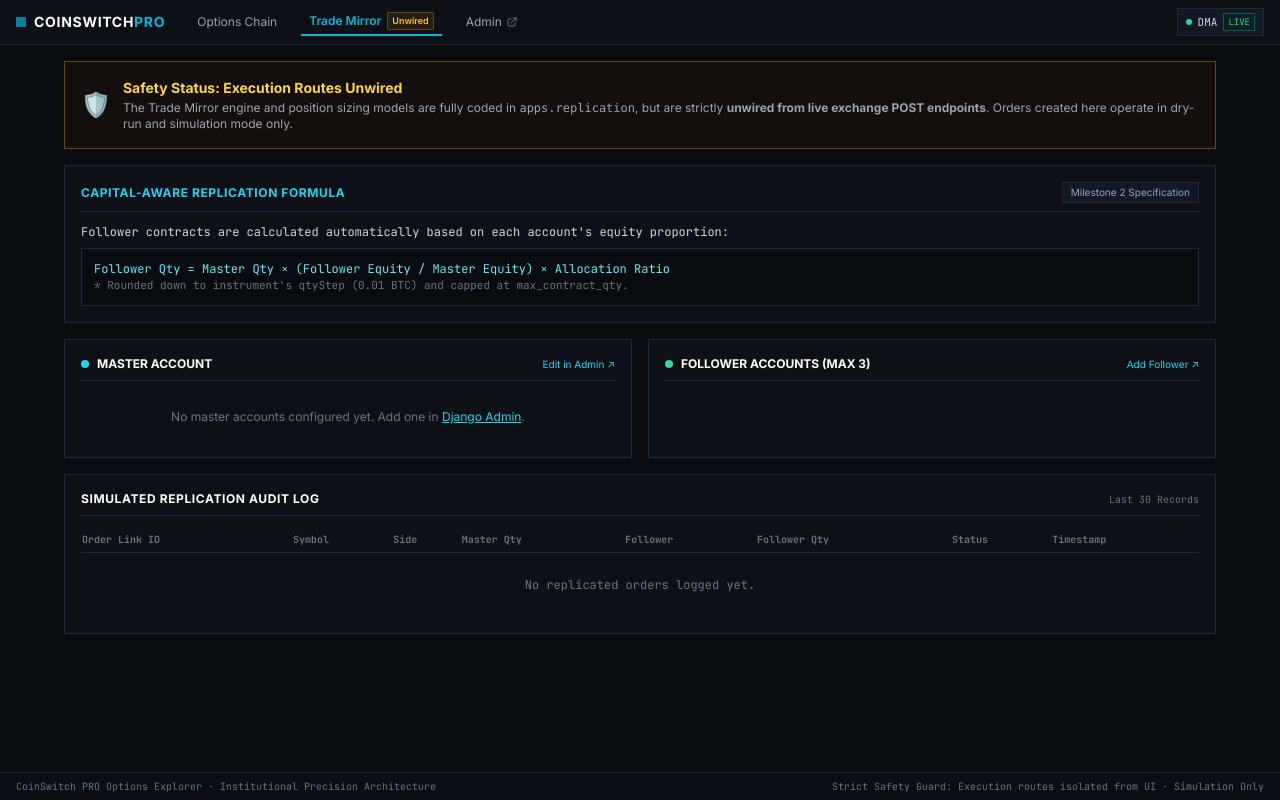
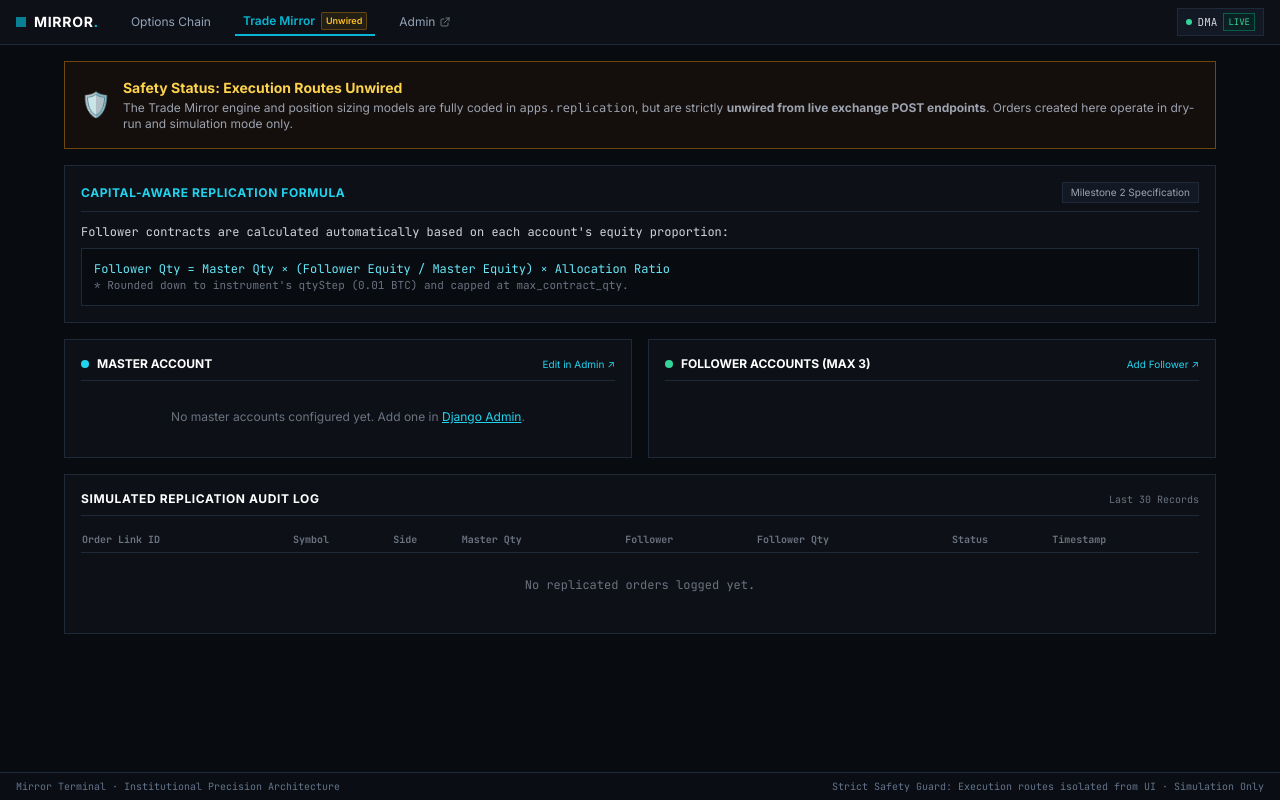
Before and after one commit to DRIRU/mirror, a Django app: page /replication/ in a window 1280 px wide. Run offline with Django 4.2, Linux system fonts and the light colour scheme; data that the repository does not hold is empty; some libraries are stand-ins or nearby versions.

Commit message:
Rebrand terminal to Mirror and add comprehensive README

```diff
--- a/apps/market_data/views.py
+++ b/apps/market_data/views.py
@@ -1,5 +1,5 @@
 """
-Market Data Views for the CoinSwitch PRO Options Terminal.
+Market Data Views for Mirror Institutional Options Terminal.
 """
 
 from datetime import datetime, timezone
--- a/apps/replication/models.py
+++ b/apps/replication/models.py
@@ -9,7 +9,7 @@ from django.utils import timezone
 
 class MasterAccount(models.Model):
     label = models.CharField(max_length=64, default="Master Trader")
-    api_key = models.CharField(max_length=128, help_text="CoinSwitch PRO Master API Key")
+    api_key = models.CharField(max_length=128, help_text="Master Account API Key")
     api_secret = models.CharField(max_length=128, help_text="Hex-encoded Ed25519 Secret Key")
     base_currency = models.CharField(max_length=16, default="USDT")
     is_active = models.BooleanField(default=True)
--- a/config/settings.py
+++ b/config/settings.py
@@ -1,5 +1,5 @@
 """
-Django settings for mirror project (CoinSwitch PRO Options Terminal & Trade Mirror).
+Django settings for Mirror (Institutional Options Terminal & Trade Replication Engine).
 """
 
 from pathlib import Path
--- a/templates/base.html
+++ b/templates/base.html
@@ -4,7 +4,7 @@
 <head>
   <meta charset="UTF-8">
   <meta name="viewport" content="width=device-width, initial-scale=1.0, maximum-scale=1.0, user-scalable=no, viewport-fit=cover">
-  <title>{% block title %}CoinSwitch PRO · Options Terminal{% endblock %}</title>
+  <title>{% block title %}Mirror · Options Terminal{% endblock %}</title>
 
   <!-- Tailwind CSS CDN -->
   <script src="https://cdn.tailwindcss.com"></script>
@@ -44,7 +44,7 @@
     <div class="flex items-center space-x-3 md:space-x-6">
       <a href="{% url 'options_chain' %}" class="flex items-center space-x-2">
         <div class="w-2.5 h-2.5 bg-[#06B6D4] animate-pulse"></div>
-        <span class="font-bold tracking-wider text-sm text-white">COINSWITCH<span class="text-[#06B6D4]">PRO</span></span>
+        <span class="font-extrabold tracking-wider text-sm text-white">MIRROR<span class="text-[#06B6D4]">.</span></span>
       </a>
 
       <!-- Desktop Navigation Links -->
@@ -84,7 +84,7 @@
 
   <!-- Desktop Footer -->
   <footer class="hidden md:flex bg-[#0A0E14] border-t border-[#1F2937] px-4 py-1.5 text-[10px] text-[#64748B] justify-between items-center font-mono-numbers">
-    <div>CoinSwitch PRO Options Explorer · Institutional Precision Architecture</div>
+    <div>Mirror Terminal · Institutional Precision Architecture</div>
     <div>Strict Safety Guard: Execution routes isolated from UI · Simulation Only</div>
   </footer>
 
--- a/templates/market_data/chain.html
+++ b/templates/market_data/chain.html
@@ -1,6 +1,6 @@
 {% extends "base.html" %}
 
-{% block title %}BTC Options Chain · CoinSwitch PRO{% endblock %}
+{% block title %}BTC Options Chain · Mirror{% endblock %}
 
 {% block header_metrics %}
 <div class="flex items-center space-x-6 border-r border-[#1F2937] pr-6">
--- a/templates/replication/overview.html
+++ b/templates/replication/overview.html
@@ -1,6 +1,6 @@
 {% extends "base.html" %}
 
-{% block title %}Trade Mirror & Replication · CoinSwitch PRO{% endblock %}
+{% block title %}Trade Mirror & Replication · Mirror{% endblock %}
 
 {% block content %}
 <div class="space-y-4 max-w-6xl mx-auto w-full py-2">
```
Also changed, not shown: README.md (added), 1 other file.
